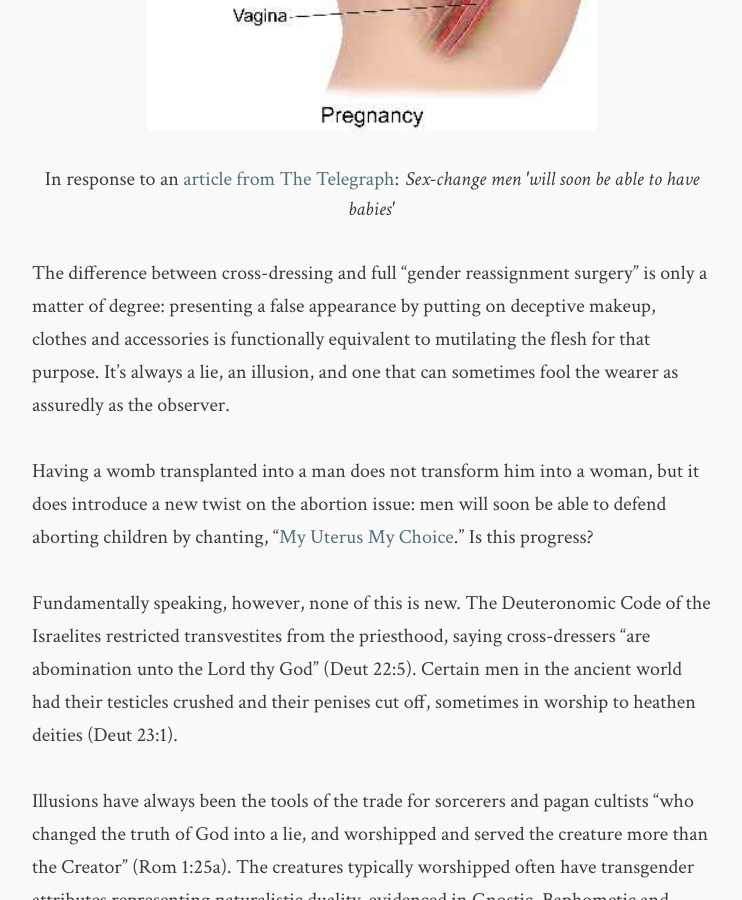
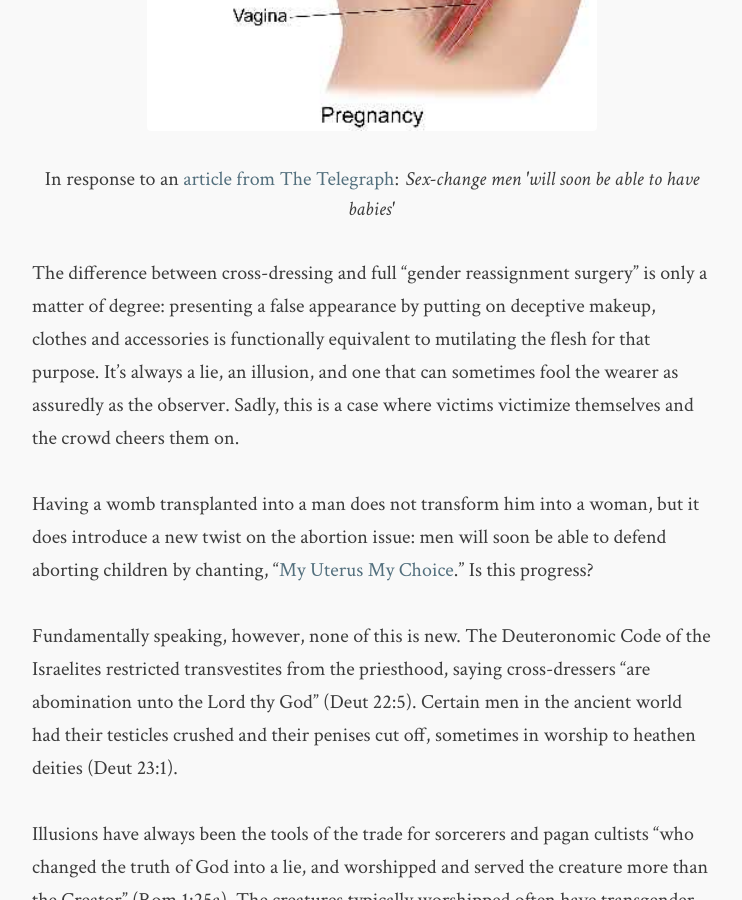
Before and after one commit to flashlightministries/oilforlight, a Jekyll site: the page built from _posts/2017-11-04-transgender-pretender.md, in a window 1280 px wide and 900 px high, scrolled down 586 px. Shown: the whole window, without its empty margins (268-1010 px from the left). Built offline with Jekyll 4.4.1, drawn with Linux system fonts in a browser that asks for light colours; nearby versions of some CDN libraries.

Commit message:
Update 2017-11-04-transgender-pretender.md

```diff
--- a/_posts/2017-11-04-transgender-pretender.md
+++ b/_posts/2017-11-04-transgender-pretender.md
@@ -11,7 +11,7 @@
 comments: false
 ---
 
-The difference between cross-dressing and full "gender reassignment surgery" is only a matter of degree: presenting a false appearance by putting on deceptive makeup, clothes and accessories is functionally equivalent to mutilating the flesh for that purpose.  It's always a lie, an illusion, and one that can sometimes fool the wearer as assuredly as the observer.
+The difference between cross-dressing and full "gender reassignment surgery" is only a matter of degree: presenting a false appearance by putting on deceptive makeup, clothes and accessories is functionally equivalent to mutilating the flesh for that purpose.  It's always a lie, an illusion, and one that can sometimes fool the wearer as assuredly as the observer.  Sadly, this is a case where victims victimize themselves and the crowd cheers them on.
 
 Having a womb transplanted into a man does not transform him into a woman, but it does introduce a new twist on the abortion issue: men will soon be able to defend aborting children by chanting, "[My Uterus My Choice](https://www.google.com/search?q=my+uterus+my+choice&tbm=isch){:target="_blank"}."  Is this progress?
 
```
